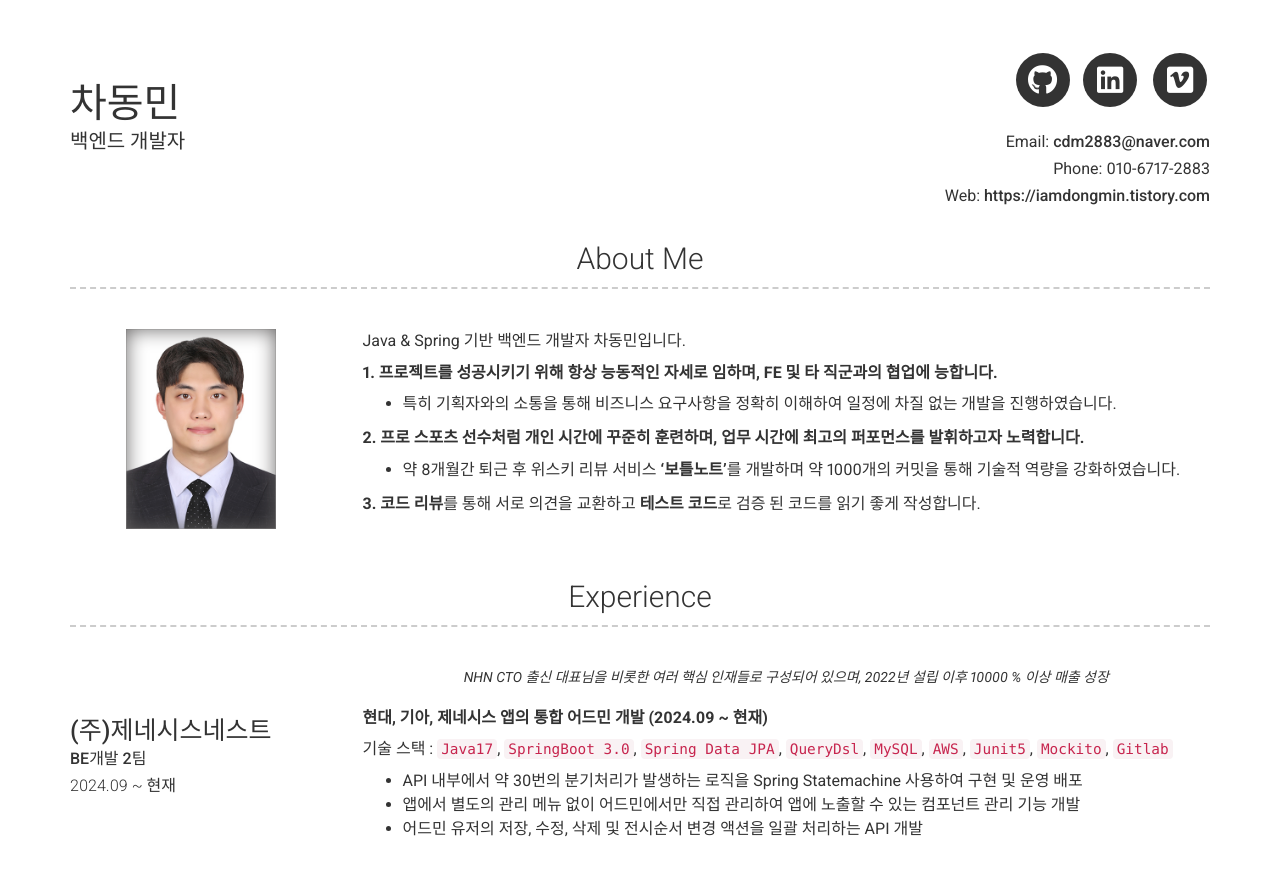
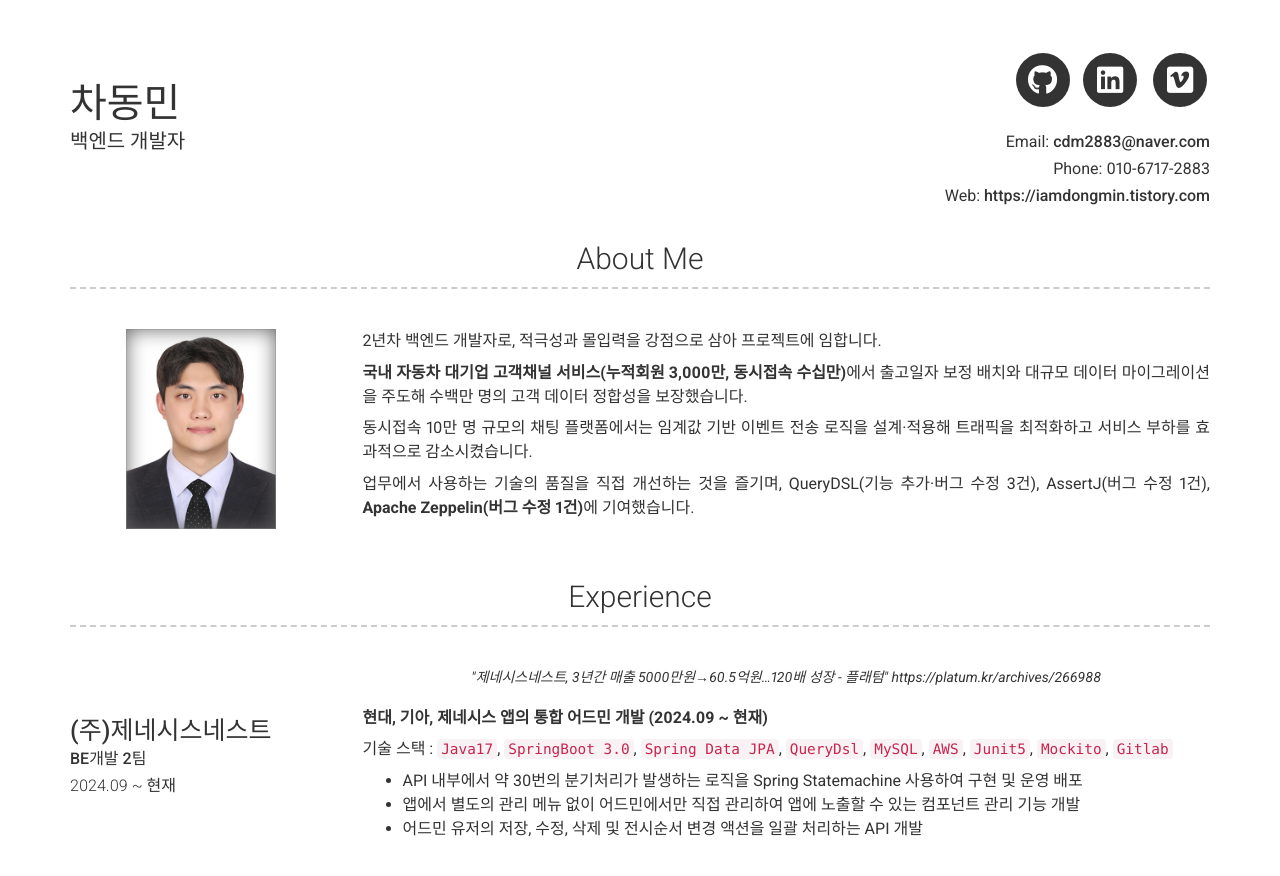
Before and after one commit to chadongmin/chadongmin.github.io, a Jekyll site: the page built from index.md, in a window 1280 px wide and 900 px high. Shown: the top 876 px of the window. Built offline with Jekyll 4.4.1, drawn with Linux system fonts in a browser that asks for light colours; nearby versions of some CDN libraries.

Commit message:
자기소개 수정

```diff
--- a/_config.yml
+++ b/_config.yml
@@ -47,17 +47,14 @@ additional_links:
 # about_title: About Me (Use this to override about section title)
 about_profile_image: images/profile_image.jpg
 about_content: | # this will include new lines to allow paragraphs
-  Java & Spring 기반 백엔드 개발자 차동민입니다.
+  2년차 백엔드 개발자로, 적극성과 몰입력을 강점으로 삼아 프로젝트에 임합니다.
 
-  **1. 프로젝트를 성공시키기 위해 항상 능동적인 자세로 임하며, FE 및 타 직군과의 협업에 능합니다.**
+  **국내 자동차 대기업 고객채널 서비스(누적회원 3,000만, 동시접속 수십만)**에서 출고일자 보정 배치와 대규모 데이터 마이그레이션을 주도해 수백만 명의 고객 데이터 정합성을 보장했습니다.
 
-  - 특히 기획자와의 소통을 통해 비즈니스 요구사항을 정확히 이해하여 일정에 차질 없는 개발을 진행하였습니다.
+  동시접속 10만 명 규모의 채팅 플랫폼에서는 임계값 기반 이벤트 전송 로직을 설계·적용해 트래픽을 최적화하고 서비스 부하를 효과적으로 감소시켰습니다.
 
-  **2. 프로 스포츠 선수처럼 개인 시간에 꾸준히 훈련하며, 업무 시간에 최고의 퍼포먼스를 발휘하고자 노력합니다.**
+  업무에서 사용하는 기술의 품질을 직접 개선하는 것을 즐기며, QueryDSL(기능 추가·버그 수정 3건), AssertJ(버그 수정 1건), **Apache Zeppelin(버그 수정 1건)**에 기여했습니다.
 
-  - 약 8개월간 퇴근 후 위스키 리뷰 서비스 **'보틀노트'**를 개발하며 약 1000개의 커밋을 통해 기술적 역량을 강화하였습니다.
-
-  **3. 코드 리뷰**를 통해 서로 의견을 교환하고 **테스트 코드**로 검증 된 코드를 읽기 좋게 작성합니다.
 content:
   #경력
   - title: Experience
@@ -69,7 +66,7 @@ content:
         caption: 2024.09 ~ 현재
         #        link: Link to company (optional)
         quote: >
-          NHN CTO 출신 대표님을 비롯한 여러 핵심 인재들로 구성되어 있으며, 2022년 설립 이후 10000 % 이상 매출 성장
+          "제네시스네스트, 3년간 매출 5000만원→60.5억원…120배 성장 - 플래텀" https://platum.kr/archives/266988
 
 
         description: | # this will include new lines to allow paragraphs
```
Also changed, not shown: 1 other file.
